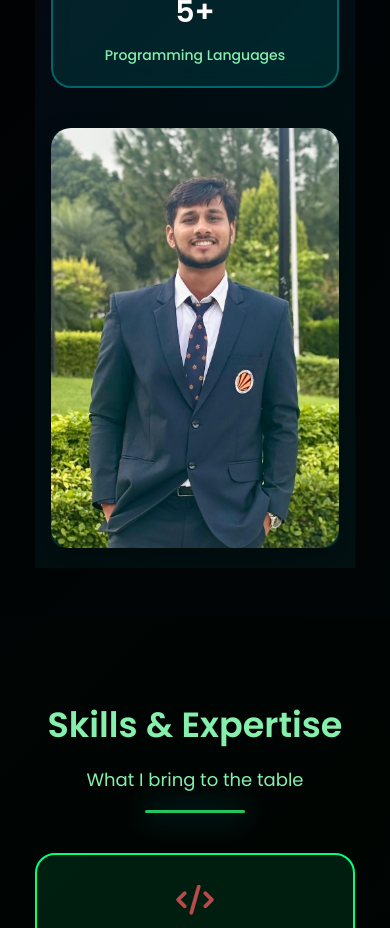
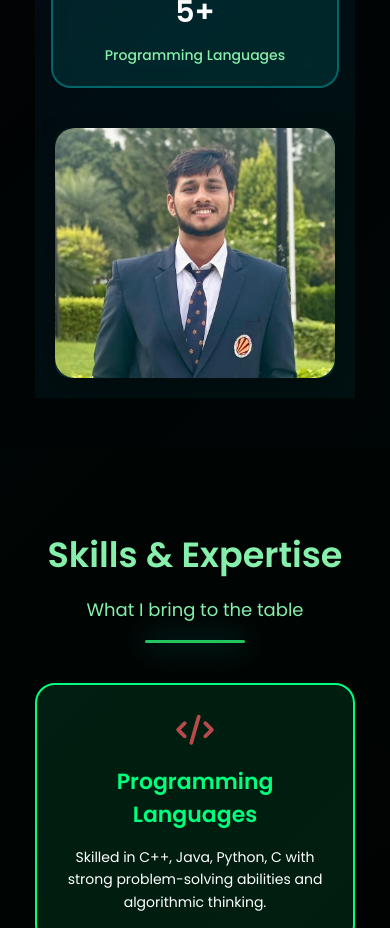
Before and after one commit to KaushalSharma14/kaushal_Portfolio, a React (Create React App) app: page / in a window 390 px wide. Shown: the part 2500-3428 px from the top of the page. Built offline with nearby package versions, Linux system fonts and the light colour scheme.

Commit message:
Reduce About section image size for mobile devices

```diff
--- a/src/App.css
+++ b/src/App.css
@@ -2050,6 +2050,13 @@ span{
         height: 400px;
     }
 
+    /* Reduce About section image size on tablets */
+    .about-image-container .image-background {
+        height: 350px;
+        max-width: 350px;
+        margin: 0 auto;
+    }
+
     .floating-dot {
         width: 8px;
         height: 8px;
@@ -2076,6 +2083,13 @@ span{
     .image-background {
         height: 300px;
         padding: 1rem;
+    }
+
+    /* Reduce About section image size on mobile */
+    .about-image-container .image-background {
+        height: 250px;
+        max-width: 280px;
+        margin: 0 auto;
     }
 
     .download-card {
@@ -2293,5 +2307,17 @@ nav { border-color: transparent; }
     object-position: center 18%;
 }
 @media (max-width: 768px) {
-    .half-photo .image-background { height: 420px; }
-}
+    .half-photo .image-background {
+        height: 350px;
+        max-width: 350px;
+        margin: 0 auto;
+    }
+}
+
+@media (max-width: 480px) {
+    .half-photo .image-background {
+        height: 250px;
+        max-width: 280px;
+        margin: 0 auto;
+    }
+}
```
